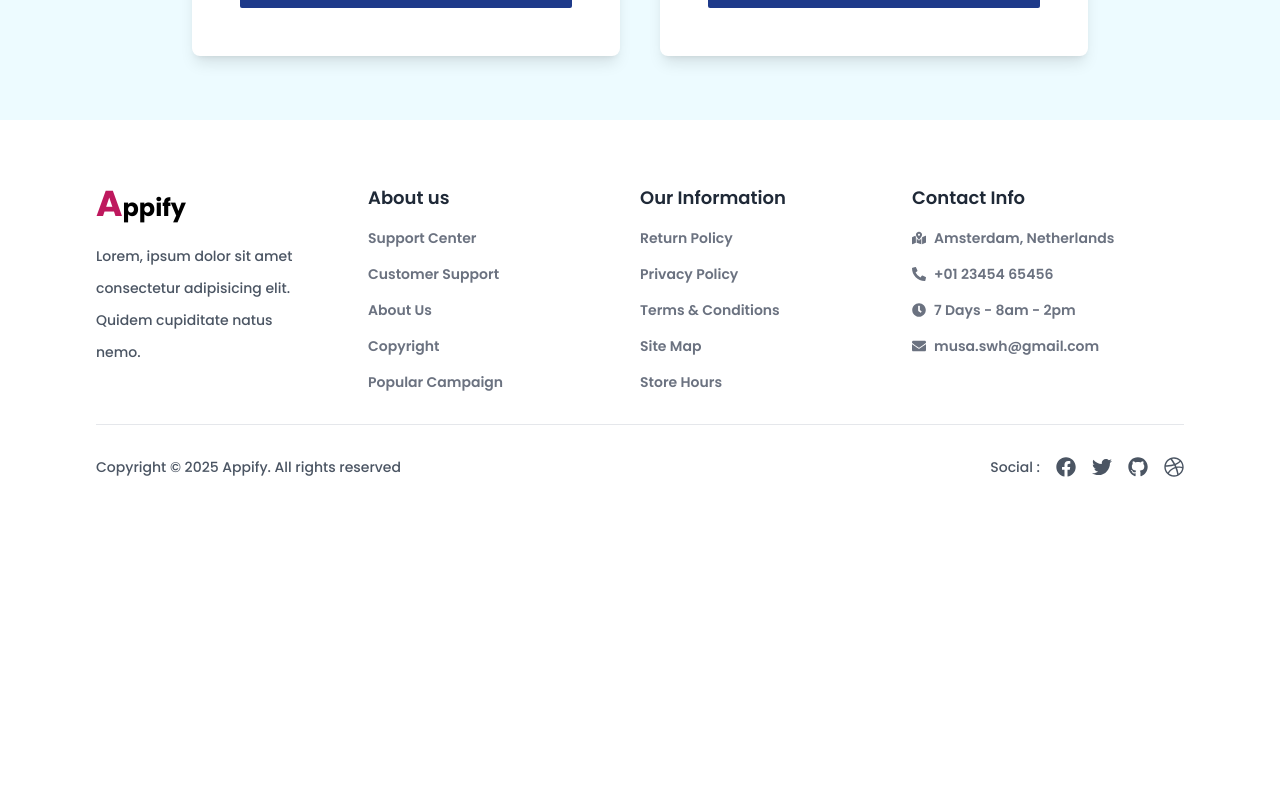
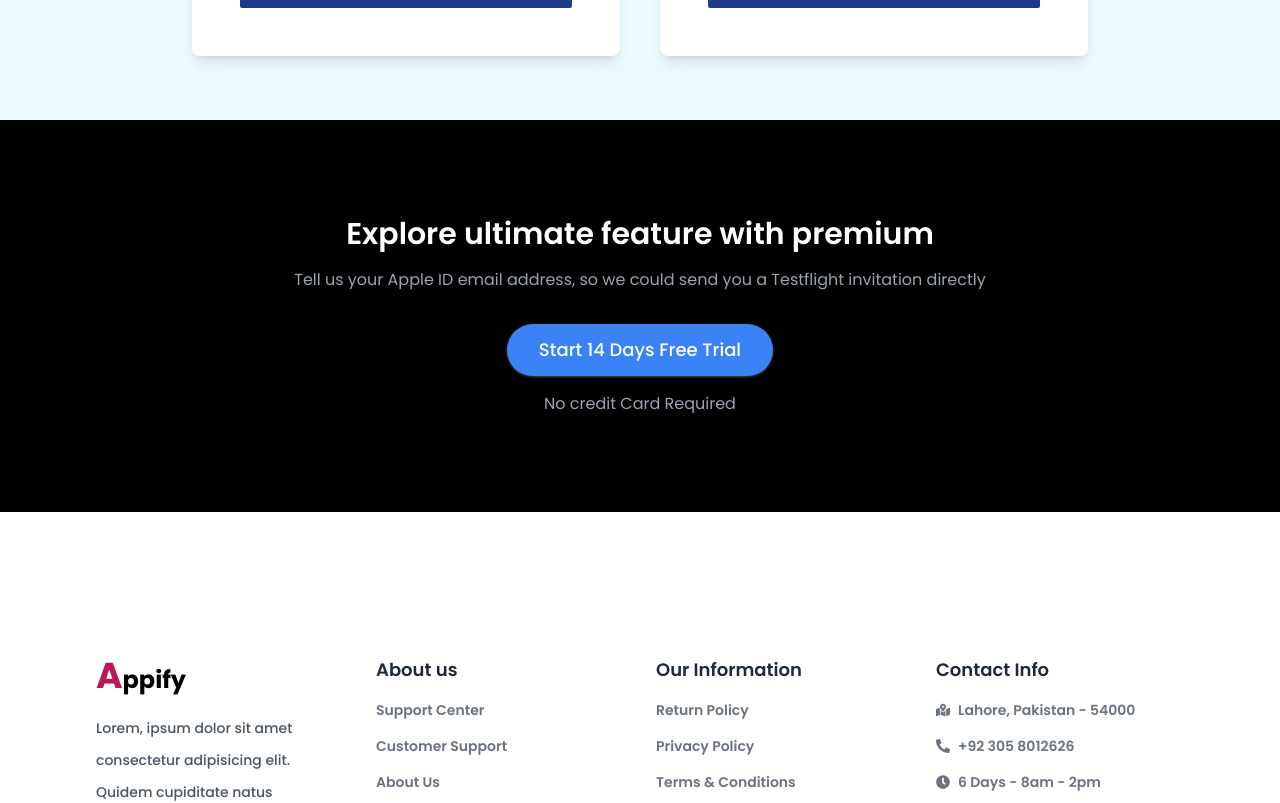
Before and after one commit to musamueed19/Appify-Landing-WW, a Next.js app: page / in a window 1280 px wide. Shown: the part 4080-4883 px from the top of the page. Before the commit the page ends 4621 px from the top, so only its background shows below. Built offline with nearby package versions, Linux system fonts and the light colour scheme.

Commit message:
Fix Contact, and added Offering Section

```diff
--- a/components/Home/Footer/Footer.tsx
+++ b/components/Home/Footer/Footer.tsx
@@ -8,10 +8,10 @@ const Footer = () => {
     }
 
   return (
-    <div className="bg-white py-16">
+    <div className="bg-white py-16" id="footer">
           <div className="w-[90%] mx-auto px-4 sm:px-6 lg:px-8">
               {/* Links & Info - Section */}
-        <div className="grid grid-cols-1 md:grid-cols-3 lg:grid-cols-4">
+        <div className="grid grid-cols-1 md:grid-cols-3 lg:grid-cols-4 gap-8">
           {/* Main Logo - Footer - panel 1 */}
           {/* Logo & description */}
           <div>
@@ -59,22 +59,22 @@ const Footer = () => {
 
           {/* Footer - panel 4 */}
           {/* Our Contact Info - Links */}
-          <div>
+          <div id="contact">
             <h3 className="text-lg font-semibold text-gray-800">
               Contact Info
             </h3>
 
             <ul className="text-gray-500 text-sm mt-4 space-y-4 font-semibold">
-              <li className="flex items-center">
+              <li className="flex items-center text-sm">
                 <FaMapMarkedAlt className="mr-2" />
-                Amsterdam, Netherlands
+                Lahore, Pakistan - 54000
               </li>
               <li className="flex items-center">
                 <FaPhoneAlt className="mr-2" />
-                +01 23454 65456
+                +92 305 8012626
               </li>
               <li className="flex items-center">
-                <FaClock className="mr-2" />7 Days - 8am - 2pm
+                <FaClock className="mr-2" />6 Days - 8am - 2pm
               </li>
               <li className="flex items-center">
                 <FaEnvelope className="mr-2" />
--- a/components/Home/Home.tsx
+++ b/components/Home/Home.tsx
@@ -1,6 +1,7 @@
 import AnalyticsFeature from "./AnalyticsFeature/AnalyticsFeature";
 import Feature from "./Feature/Feature";
 import Hero from "./Hero/Hero";
+import Offer from "./Offer/Offer";
 import Price from "./Price/Price";
 import Review from "./Review/Review";
 import WhyChoose from "./WhyChoose/WhyChoose";
@@ -27,6 +28,7 @@ export default function Home() {
       <Price />
 
       {/* Offer - Offerings Section */}
+      <Offer />
     </div>
   );
 }
--- a/components/Home/Offer/Offer.tsx
+++ b/components/Home/Offer/Offer.tsx
@@ -1,6 +1,14 @@
 const Offer = () => {
   return (
-    <div>Offer</div>
+      <div className="flex items-center justify-center py-24 mb-20 bg-black text-white">
+          <div className="text-center px-6">
+              <h2 className="text-2xl md:text-3xl font-semibold mb-4">Explore ultimate feature with premium</h2>
+              <p className="text-gray-400 mb-8">Tell us your Apple ID email address, so we could send you a Testflight invitation directly</p>
+
+              <button className="bg-blue-500 text-white font-medium px-8 py-3 rounded-full text-lg mb-4 hover:bg-blue-600 shadow shadow-[#444444]">Start 14 Days Free Trial</button>
+              <p className="text-gray-400">No credit Card Required</p>
+          </div>
+    </div>
   )
 }
 
--- a/constant/Constant.tsx
+++ b/constant/Constant.tsx
@@ -29,7 +29,7 @@ export const navLinks = [
   },
   {
     id: 6,
-    href: "/",
+    href: "#contact",
     label: "Contact",
   },
 ];
```
